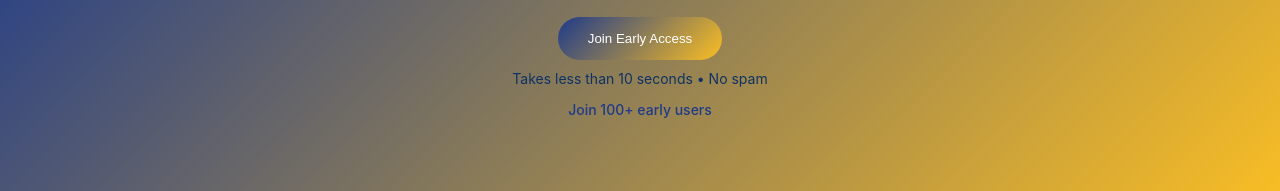
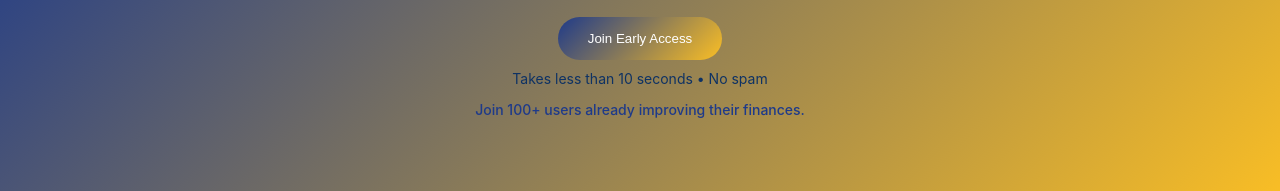
Before and after one commit to Dhrubajit-cmd/zenora-landing, a website: page index.html in a window 1280 px wide. Shown: the part 3189-3380 px from the top of the page. Drawn offline with nearby package versions, Linux system fonts and the light colour scheme.

Commit message:
Updated the cta section

```diff
--- a/index.html
+++ b/index.html
@@ -160,7 +160,7 @@
         </p>
 
         <p style="margin-top:6px; font-size:14px; color:#1e3a8a; font-weight:500;">
-            Join 100+ early users
+            Join 100+ users already improving their finances.
         </p>
     </section>
 
```
